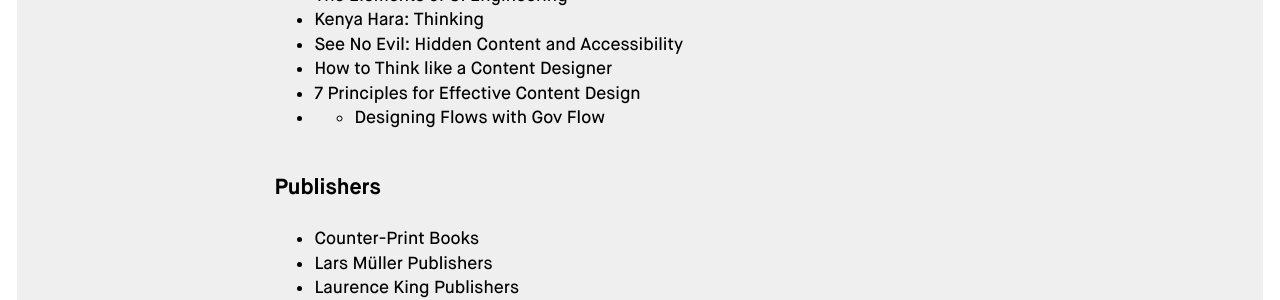
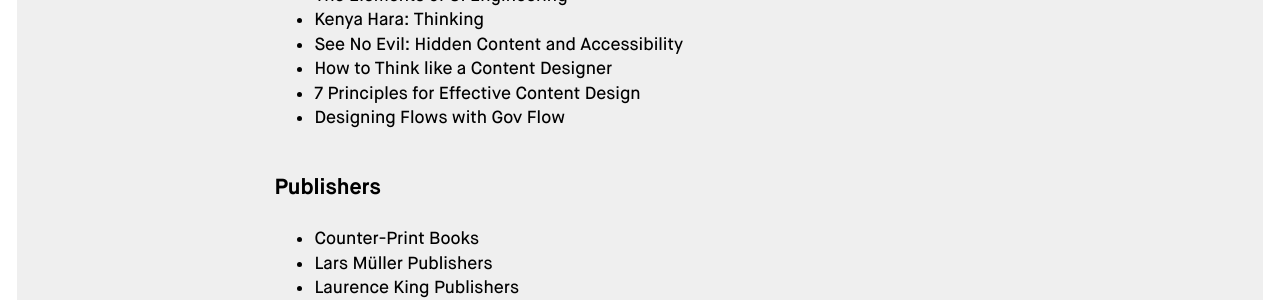
Before and after one commit to regmtait/regmtait.co.uk, a Jekyll site: the page built from links.md, in a window 1280 px wide. Shown: the part 1092-1392 px from the top of the page. Built offline with Jekyll 4.4.1, drawn with Linux system fonts in a browser that asks for light colours.

Commit message:
Fix bullet

```diff
--- a/links.md
+++ b/links.md
@@ -47,7 +47,7 @@
 * [See No Evil: Hidden Content and Accessibility](https://cloudfour.com/thinks/see-no-evil-hidden-content-and-accessibility/)
 * [How to Think like a Content Designer](https://blog.prototypr.io/how-to-think-like-a-content-designer-532b5c0c2ed1)
 * [7 Principles for Effective Content Design](https://blog.prototypr.io/seven-principles-for-effective-content-design-8b3f82840d3b)
-* * [Designing Flows with Gov Flow](https://medium.com/sketch-app-sources/designing-flows-with-gov-flow-749da31944ca)
+* [Designing Flows with Gov Flow](https://medium.com/sketch-app-sources/designing-flows-with-gov-flow-749da31944ca)
 
 ## Publishers
 
```
